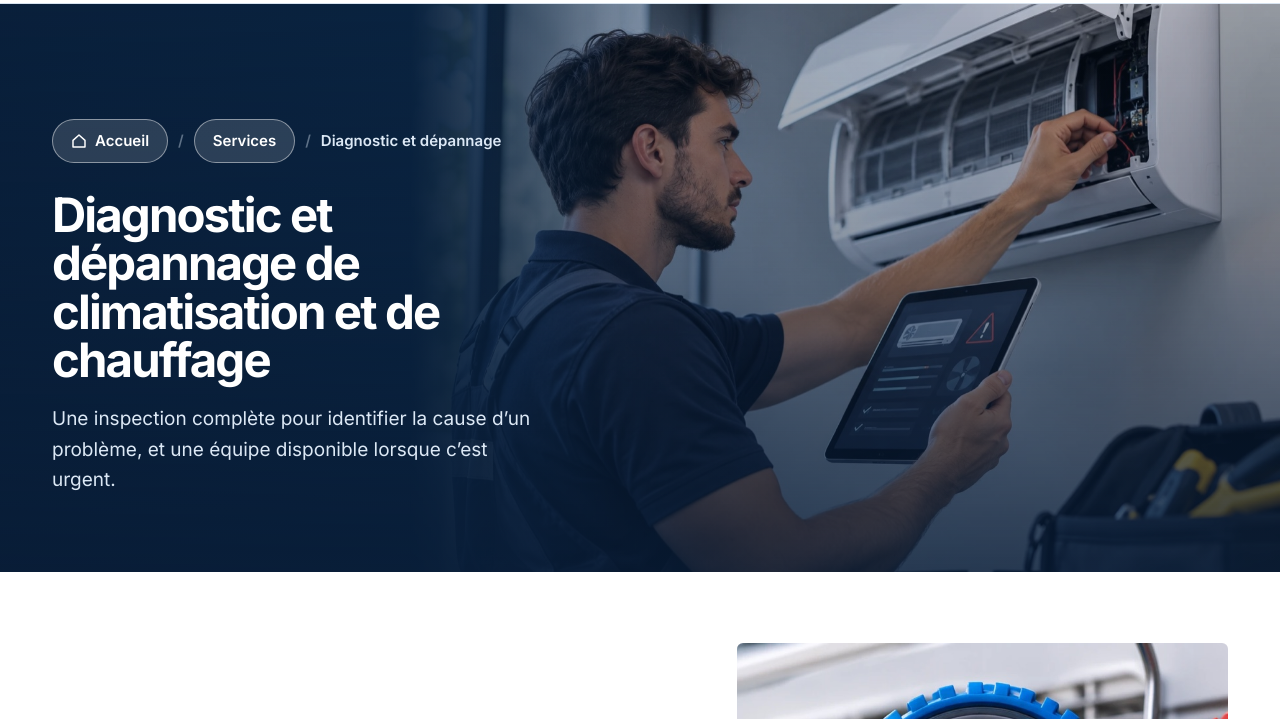
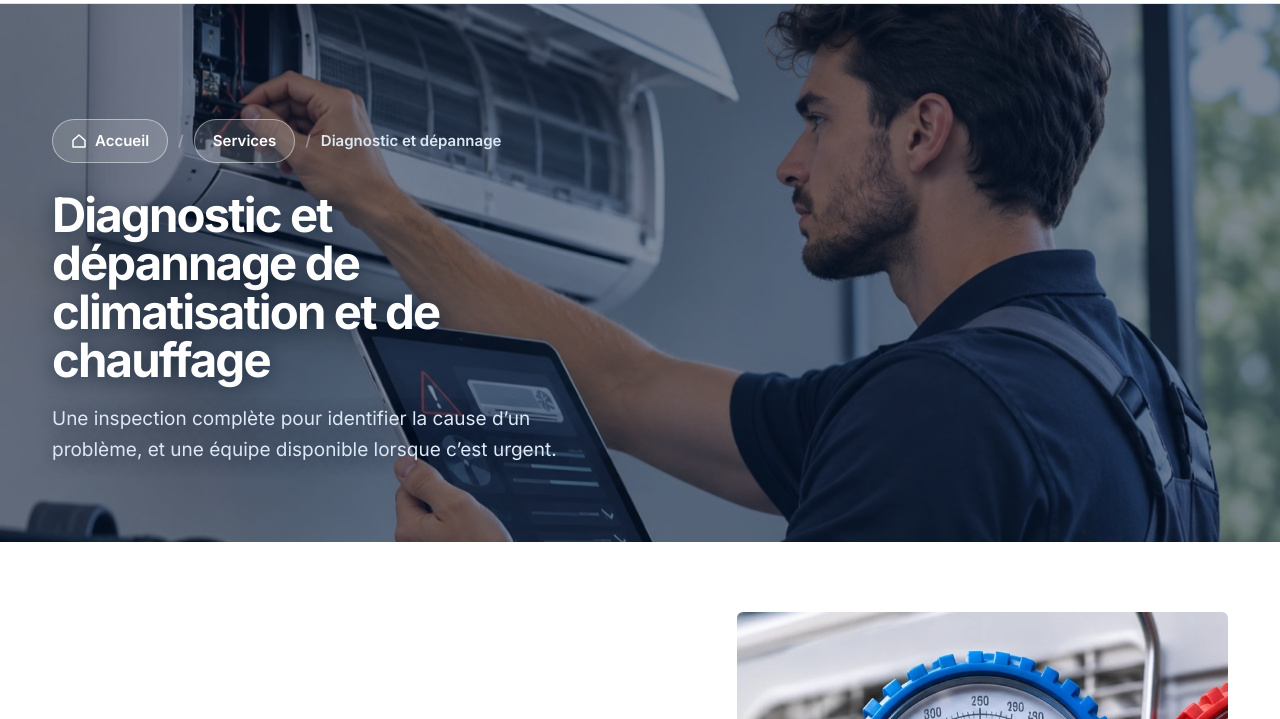
Before and after one commit to omlleaftechnology-del/thermolux-website-preview, a plain HTML site: page diagnostic.html in a window 1280 px wide. Shown: the part 81-800 px from the top of the page. Drawn offline with Linux system fonts and the light colour scheme.

Commit message:
Diagnostic header: plain photo without fade
Co-Authored-By: Claude Sonnet 5.5 <noreply@anthropic.com>

```diff
--- a/css/site.css
+++ b/css/site.css
@@ -556,3 +556,5 @@ section{padding:clamp(48px,5.5vw,76px) 0}
 @media(min-width:901px){.phead.img.img-right{background:var(--navy)}.phead.img.img-right>img{left:auto;right:0;width:60%;object-position:50% 30%;-webkit-mask-image:linear-gradient(90deg,transparent,#000 38%);mask-image:linear-gradient(90deg,transparent,#000 38%)}.phead.img.img-right .wrap>*:not(.crumbs){max-width:min(520px,42%)!important}.split.solo{grid-template-columns:minmax(0,820px)}}
 @media(min-width:901px){.phead.img.short{min-height:clamp(340px,26vw,440px)!important;padding:clamp(80px,7vw,112px) 0 clamp(48px,4vw,64px)!important}}
 @media(min-width:901px){.phead.img.img-right.dx>img{width:68%;object-position:30% 40%;-webkit-mask-image:linear-gradient(90deg,transparent,#000 24%);mask-image:linear-gradient(90deg,transparent,#000 24%)}}
+/* diagnostic header: plain full-bleed photo, even tint, no fade (mirrored so the technician sits on the right) */
+@media(min-width:901px){.phead.img.dx:before{background:rgba(8,28,54,.52)!important}.phead.img.dx>img{transform:scaleX(-1);object-position:50% 30%}.phead.img.dx .wrap>*:not(.crumbs){max-width:min(560px,44%)!important;text-shadow:0 2px 18px rgba(5,20,40,.55)}}
--- a/diagnostic.html
+++ b/diagnostic.html
@@ -10,7 +10,7 @@
 <link rel="alternate" hreflang="x-default" href="https://thermolux.ca/diagnostic.html">
 <link rel="preconnect" href="https://fonts.googleapis.com"><link rel="preconnect" href="https://fonts.gstatic.com" crossorigin>
 <link href="https://fonts.googleapis.com/css2?family=Inter:wght@400;500;600;700;800&family=Manrope:wght@600;700;800&display=swap" rel="stylesheet">
-<link rel="stylesheet" href="css/site.css?v=148">
+<link rel="stylesheet" href="css/site.css?v=150">
 <link rel="stylesheet" href="css/services.css?v=62">
 </head>
 <body>
@@ -18,7 +18,7 @@
 <div id="site-header"></div>
 
 <main>
-<section class="phead img img-right dx"><img src="img/diagnostic-technician.jpg" alt="Technicien Thermolux diagnostiquant un système mural avec une tablette"><div class="wrap">
+<section class="phead img dx"><img src="img/diagnostic-technician.jpg" alt="Technicien Thermolux diagnostiquant un système mural avec une tablette"><div class="wrap">
  <nav class="crumbs" aria-label="Fil d’Ariane"><a href="index.html">Accueil</a><span>/</span><a href="services.html">Services</a><span>/</span>Diagnostic et dépannage</nav>
  <h1>Diagnostic et dépannage de climatisation et de chauffage</h1>
  <p class="lead">Une inspection complète pour identifier la cause d’un problème, et une équipe disponible lorsque c’est urgent.</p>
```
Also changed, not shown: en/diagnostic.html (+2 -2 lines).
